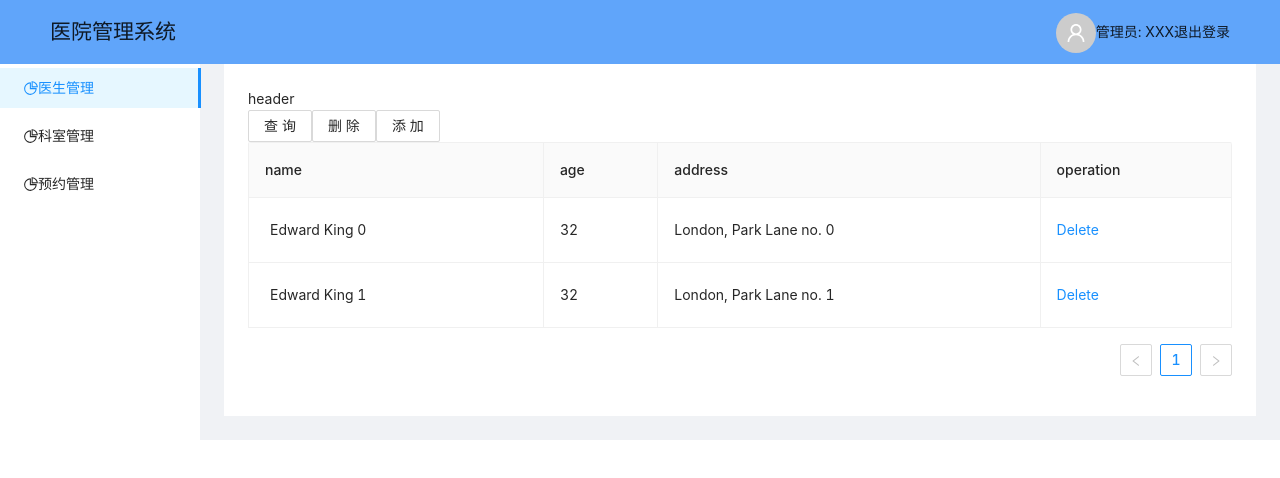
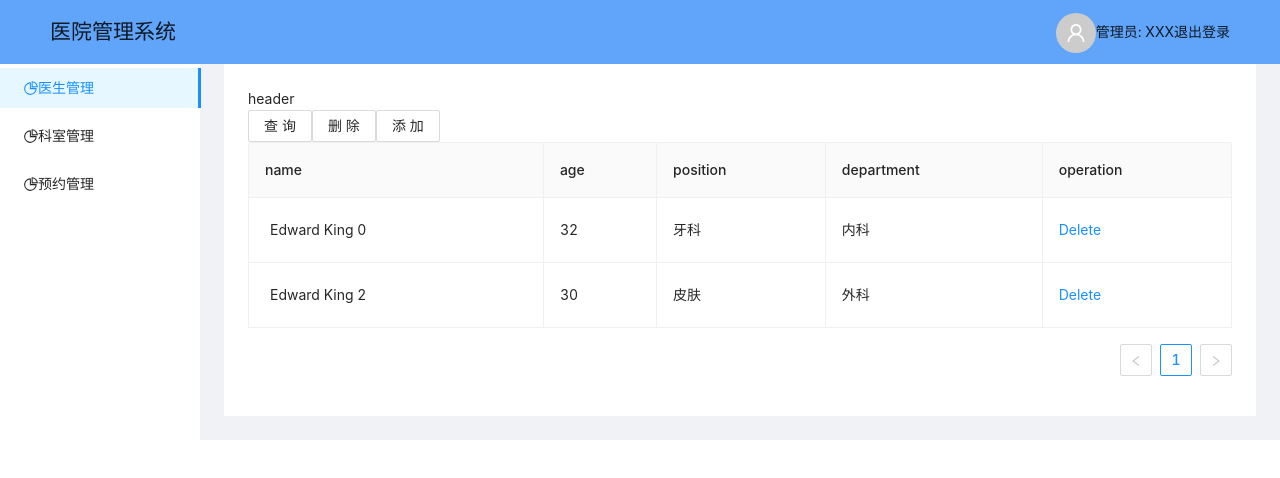
Before and after one commit to kongmingLatern/hospitalOrder, a Vue app: page /doctor in a window 1280 px wide. Shown: the top 478 px of the page. Built offline with nearby package versions, Linux system fonts and the light colour scheme.

Commit message:
feat: add doctorList.vue

```diff
--- a/src/router/index.ts
+++ b/src/router/index.ts
@@ -12,7 +12,7 @@ const router = createRouter({
         {
           path: 'doctor',
           name: 'doctor',
-          component: () => import('@/views/home/List.vue'),
+          component: () => import('@/views/home/doctorList.vue'),
         },
 
         {
--- /dev/null
+++ b/src/views/home/doctorList.vue
@@ -0,0 +1,152 @@
+<template>
+  <header color-green>
+    header
+  </header>
+  <div mb-5>
+    <a-button class="editable-add-btn" float-right ml-2 @click="handleAdd">查询</a-button>
+    <a-button class="editable-add-btn" float-right ml-2 @click="handleAdd">删除</a-button>
+    <a-button class="editable-add-btn" float-right ml-2 @click="handleAdd">添加</a-button>
+  </div>
+  <a-table bordered :data-source="dataSource" :columns="columns">
+    <template #bodyCell="{ column, text, record }">
+      <template v-if="column.dataIndex === 'name'">
+        <div class="editable-cell">
+          <div v-if="editableData[record.key]" class="editable-cell-input-wrapper">
+            <a-input v-model:value="editableData[record.key].name" @pressEnter="save(record.key)" />
+            <check-outlined class="editable-cell-icon-check" @click="save(record.key)" />
+          </div>
+          <div v-else class="editable-cell-text-wrapper">
+            {{ text || ' ' }}
+            <edit-outlined class="editable-cell-icon" @click="edit(record.key)" />
+          </div>
+        </div>
+      </template>
+      <template v-else-if="column.dataIndex === 'operation'">
+        <a-popconfirm v-if="dataSource.length" title="Sure to delete?" @confirm="onDelete(record.key)">
+          <a>Delete</a>
+        </a-popconfirm>
+      </template>
+    </template>
+  </a-table>
+</template>
+<script lang="ts" setup>
+import { computed, reactive, ref } from 'vue';
+import type { Ref, UnwrapRef } from 'vue';
+import { CheckOutlined, EditOutlined } from '@ant-design/icons-vue';
+import { cloneDeep } from 'lodash-es';
+
+interface DataItem {
+  id: string;
+  name: string;
+  age: number;
+  position: string;
+  department: string;
+}
+
+const columns = [
+  {
+    title: 'name',
+    dataIndex: 'name',
+    width: '30%',
+  },
+  {
+    title: 'age',
+    dataIndex: 'age',
+  },
+  {
+    title: 'position',
+    dataIndex: 'position',
+  },
+  {
+    title: 'department',
+    dataIndex: 'department',
+  },
+  {
+    title: 'operation',
+    dataIndex: 'operation',
+  },
+];
+const dataSource: Ref<DataItem[]> = ref([
+  {
+    key: '0',
+    name: 'Edward King 0',
+    age: 32,
+    position: '牙科',
+    department: '内科',
+  },
+  {
+    key: '1',
+    name: 'Edward King 2',
+    age: 30,
+    position: '皮肤',
+    department: '外科',
+  },
+]);
+const count = computed(() => dataSource.value.length + 1);
+const editableData: UnwrapRef<Record<string, DataItem>> = reactive({});
+
+const edit = (key: string) => {
+  editableData[key] = cloneDeep(dataSource.value.filter(item => key === item.key)[0]);
+};
+const save = (key: string) => {
+  Object.assign(dataSource.value.filter(item => key === item.key)[0], editableData[key]);
+  delete editableData[key];
+};
+
+const onDelete = (key: string) => {
+  dataSource.value = dataSource.value.filter(item => item.key !== key);
+};
+const handleAdd = () => {
+  const newData = {
+    key: `${count.value}`,
+    name: `Edward King ${count.value}`,
+    age: 32,
+    address: `London, Park Lane no. ${count.value}`,
+  };
+  dataSource.value.push(newData);
+};
+</script>
+<style lang="scss" scoped>
+.editable-cell {
+  position: relative;
+
+  .editable-cell-input-wrapper,
+  .editable-cell-text-wrapper {
+    padding-right: 24px;
+  }
+
+  .editable-cell-text-wrapper {
+    padding: 5px 24px 5px 5px;
+  }
+
+  .editable-cell-icon,
+  .editable-cell-icon-check {
+    position: absolute;
+    right: 0;
+    width: 20px;
+    cursor: pointer;
+  }
+
+  .editable-cell-icon {
+    margin-top: 4px;
+    display: none;
+  }
+
+  .editable-cell-icon-check {
+    line-height: 28px;
+  }
+
+  .editable-cell-icon:hover,
+  .editable-cell-icon-check:hover {
+    color: #108ee9;
+  }
+
+  .editable-add-btn {
+    margin-bottom: 8px;
+  }
+}
+
+.editable-cell:hover .editable-cell-icon {
+  display: inline-block;
+}
+</style>
```
